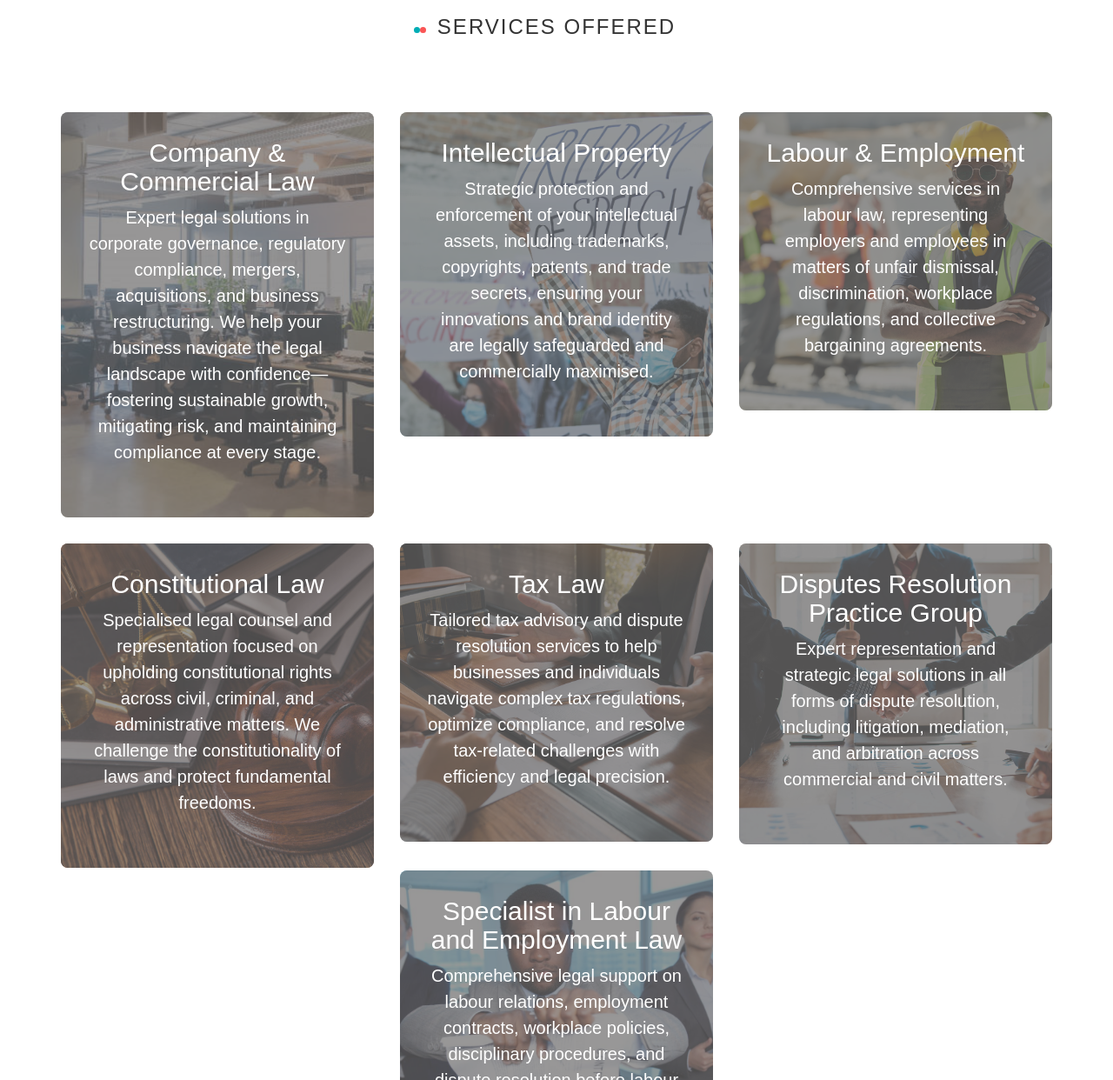
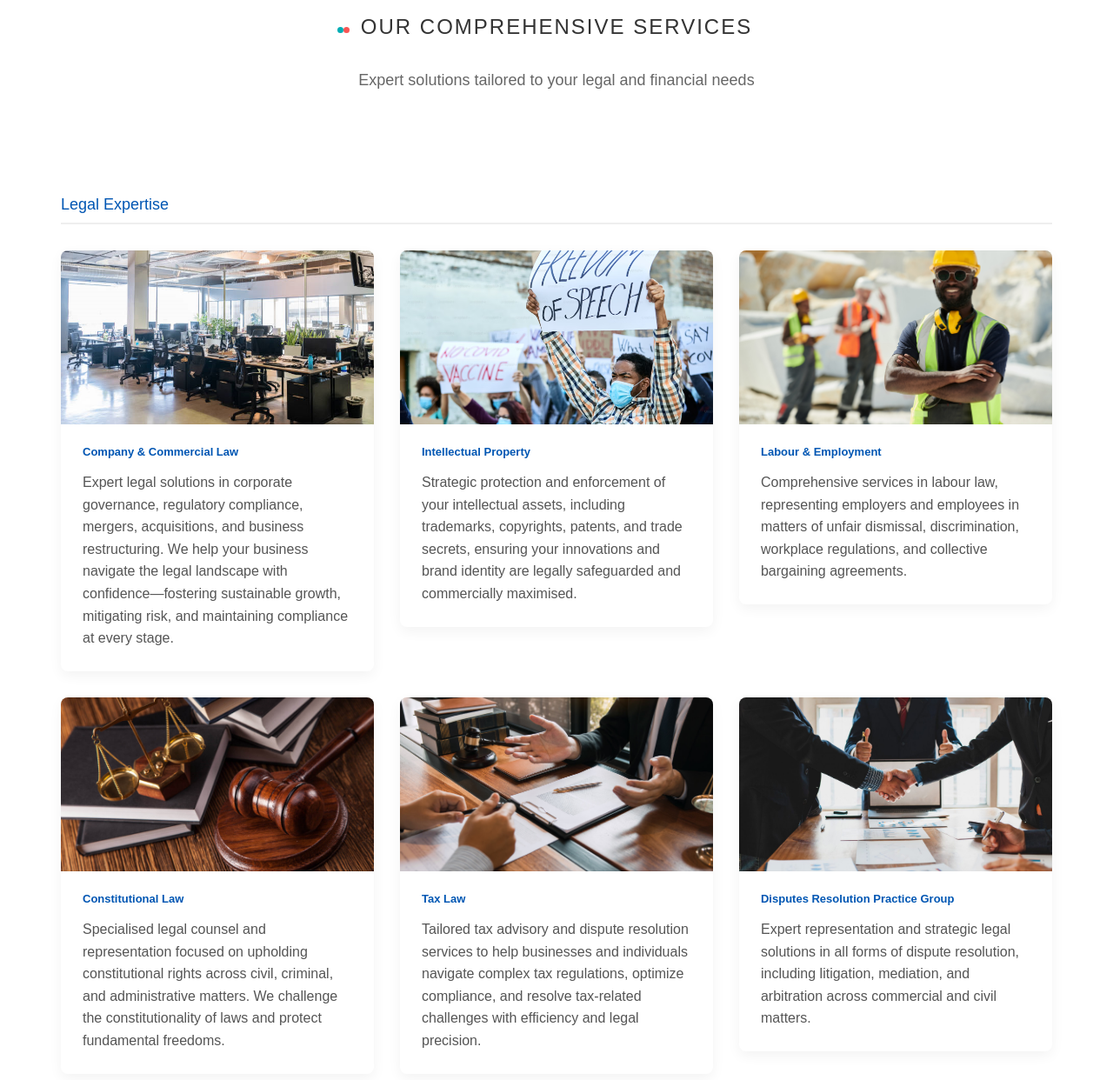
Before and after one commit to OmegaSithebe/mbewegroup, a plain HTML site: page index.html in a window 1280 px wide. Shown: the part 2600-3842 px from the top of the page at 87% size. Drawn offline with nearby package versions, Linux system fonts and the light colour scheme; some packages are replaced by stand-ins of ours; no server answers; files whose address does not match are found by name.

Commit message:
31/07/25 home edit

```diff
--- a/index.html
+++ b/index.html
@@ -307,62 +307,112 @@
       }
     }
 
-		/* Services Offered */
-		.service-block {
+    /* .section-heading h2 {
+        font-size: 2.5rem;
+        font-weight: 700;
+        color: #333;
+        margin-bottom: 15px;
         position: relative;
+    }
+
+    .section-heading h2 span {
+        position: relative;
+    }
+
+    .section-heading h2 span:after {
+        content: '';
+        position: absolute;
+        bottom: -10px;
+        left: 50%;
+        transform: translateX(-50%);
+        width: 80px;
+        height: 3px;
+        background: #0056b3;
+    }
+     */
+    .section-heading .subheading {
+        color: #666;
+        font-size: 1.8rem;
+        margin-bottom: 40px;
+    }
+
+    .services-category {
+        margin-bottom: 50px;
+    }
+
+    .category-title {
+        font-size: 1.8rem;
+        color: #0056b3;
+        margin: 30px 0;
+        padding-bottom: 10px;
+        border-bottom: 2px solid #eee;
+    }
+
+    .service-card {
+        background: white;
+        border-radius: 8px;
+        overflow: hidden;
+        box-shadow: 0 5px 15px rgba(0,0,0,0.05);
+        margin-bottom: 30px;
+        transition: transform 0.3s ease, box-shadow 0.3s ease;
+    }
+
+    .service-card:hover {
+        transform: translateY(-5px);
+        box-shadow: 0 10px 25px rgba(0,0,0,0.1);
+    }
+
+    .service-img {
+        height: 200px;
         background-size: cover;
         background-position: center;
-        background-repeat: no-repeat;
-        padding: 30px;
-        margin-bottom: 30px;
-        border-radius: 8px;
-        overflow: hidden;
-        text-align: center;
-        color: #333;
-    }
-
-    .service-block:before {
-        content: '';
-        position: absolute;
-        top: 0;
-        left: 0;
-        width: 100%;
-        height: 100%;
-        background-color: rgba(109, 108, 108, 0.7); /* Light dark overlay */
-        z-index: 1;
-    }
-
-    .service-content {
-        position: relative;
-        z-index: 2;
-    }
-
-    .service-content h3 {
-        font-size: 1.5em;
-        margin-bottom: 10px;
-        color: #fff; /* White text for better contrast */
-    }
-
-    .service-content p {
-        font-size: 1em;
-        color: #fff;
-    }
-
-    .service-block:hover:before {
-        background-color: rgba(0, 0, 0, 0.6); /* Darker overlay on hover */
+    }
+
+    .service-text {
+        padding: 25px;
+    }
+
+    .service-text h4 {
+        color: #0056b3;
+        font-size: 1.3rem;
+        margin-bottom: 15px;
+        font-weight: 600;
+    }
+
+    .service-text p {
+        color: #555;
+        line-height: 1.6;
+        margin-bottom: 0;
+    }
+
+    /* Responsive adjustments */
+    @media (max-width: 992px) {
+        .service-img {
+            height: 180px;
+        }
     }
 
     @media (max-width: 768px) {
-        .service-block {
+        .section-heading h2 {
+            font-size: 2rem;
+        }
+
+        .service-text {
             padding: 20px;
         }
 
-        .service-content h3 {
-            font-size: 1.3em;
-        }
-
-        .service-content p {
-            font-size: 0.9em;
+        .service-text h4 {
+            font-size: 1.2rem;
+        }
+    }
+
+    @media (max-width: 576px) {
+        .service-img {
+            height: 150px;
+        }
+
+        .service-text {
+            padding: 15px;
         }
     }
 
@@ -767,73 +817,129 @@
         <div class="container">
             <div class="row">
                 <div class="col-md-12 section-heading text-center">
-						<h2 class="to-animate"><span>Services Offered</span></h2>
-					</div>
-				</div>
+                    <h2><span>Our Comprehensive Services</span></h2>
+                    <p class="subheading">Expert solutions tailored to your legal and financial needs</p>
+                </div>
+            </div>
+
+            <!-- Legal Services Section -->
+            <div class="services-category">
+                <h3 class="category-title">Legal Expertise</h3>
                 <div class="row">
                     <!-- Service 1 -->
                     <div class="col-md-4">
-						<div class="service-block" style="background-image: url('images/company.png');">
-							<div class="service-content">
-								<h3>Company & Commercial Law</h3>
+                        <div class="service-card">
+                            <div class="service-img" style="background-image: url('images/company.png');"></div>
+                            <div class="service-text">
+                                <h4>Company & Commercial Law</h4>
                                 <p>Expert legal solutions in corporate governance, regulatory compliance, mergers, acquisitions, and business restructuring. We help your business navigate the legal landscape with confidence—fostering sustainable growth, mitigating risk, and maintaining compliance at every stage.</p>
                             </div>
                         </div>
                     </div>
                     <!-- Service 2 -->
                     <div class="col-md-4">
-						<div class="service-block" style="background-image: url('images/humanRightsOfSpeech.png');">
-							<div class="service-content">
-								<h3>Intellectual Property</h3>
+                        <div class="service-card">
+                            <div class="service-img" style="background-image: url('images/humanRightsOfSpeech.png');"></div>
+                            <div class="service-text">
+                                <h4>Intellectual Property</h4>
                                 <p>Strategic protection and enforcement of your intellectual assets, including trademarks, copyrights, patents, and trade secrets, ensuring your innovations and brand identity are legally safeguarded and commercially maximised.</p>
                             </div>
                         </div>
                     </div>
                     <!-- Service 3 -->
                     <div class="col-md-4">
-						<div class="service-block" style="background-image: url('images/labour_laws.jpg');">
-							<div class="service-content">
-								<h3>Labour & Employment</h3>
+                        <div class="service-card">
+                            <div class="service-img" style="background-image: url('images/labour_laws.jpg');"></div>
+                            <div class="service-text">
+                                <h4>Labour & Employment</h4>
                                 <p>Comprehensive services in labour law, representing employers and employees in matters of unfair dismissal, discrimination, workplace regulations, and collective bargaining agreements.</p>
                             </div>
                         </div>
                     </div>
                 </div>
+                <!-- Second row of legal services -->
                 <div class="row">
                     <!-- Service 4 -->
                     <div class="col-md-4">
-						<div class="service-block" style="background-image: url('images/constitutionalLaw4.jpg');">
-							<div class="service-content">
-								<h3>Constitutional Law</h3>
+                        <div class="service-card">
+                            <div class="service-img" style="background-image: url('images/constitutionalLaw4.jpg');"></div>
+                            <div class="service-text">
+                                <h4>Constitutional Law</h4>
                                 <p>Specialised legal counsel and representation focused on upholding constitutional rights across civil, criminal, and administrative matters. We challenge the constitutionality of laws and protect fundamental freedoms.</p>
                             </div>
                         </div>
                     </div>
                     <!-- Service 5 -->
                     <div class="col-md-4">
-						<div class="service-block" style="background-image: url('images/generalLegal.jpg');">
-							<div class="service-content">
-								<h3>Tax Law</h3>
+                        <div class="service-card">
+                            <div class="service-img" style="background-image: url('images/generalLegal.jpg');"></div>
+                            <div class="service-text">
+                                <h4>Tax Law</h4>
                                 <p>Tailored tax advisory and dispute resolution services to help businesses and individuals navigate complex tax regulations, optimize compliance, and resolve tax-related challenges with efficiency and legal precision.</p>
                             </div>
                         </div>
                     </div>
                     <!-- Service 6 -->
                     <div class="col-md-4">
-						<div class="service-block" style="background-image: url('images/DisputesResolutionPracticeGroup.jpeg');">
-							<div class="service-content">
-								<h3>Disputes Resolution Practice Group</h3>
+                        <div class="service-card">
+                            <div class="service-img" style="background-image: url('images/DisputesResolutionPracticeGroup.jpeg');"></div>
+                            <div class="service-text">
+                                <h4>Disputes Resolution Practice Group</h4>
                                 <p>Expert representation and strategic legal solutions in all forms of dispute resolution, including litigation, mediation, and arbitration across commercial and civil matters.</p>
                             </div>
                         </div>
                     </div>
-
+                </div>
+                <!-- Third row of legal services -->
+                <div class="row">
                     <!-- Service 7 -->
                     <div class="col-md-4">
-						<div class="service-block" style="background-image: url('images/SpecialistinLabourandEmploymentLaw.jpg');">
-							<div class="service-content">
-								<h3>Specialist in Labour and Employment Law</h3>
+                        <div class="service-card">
+                            <div class="service-img" style="background-image: url('images/SpecialistinLabourandEmploymentLaw.jpg');"></div>
+                            <div class="service-text">
+                                <h4>Specialist in Labour and Employment Law</h4>
                                 <p>Comprehensive legal support on labour relations, employment contracts, workplace policies, disciplinary procedures, and dispute resolution before labour forums and courts.</p>
+                            </div>
+                        </div>
+                    </div>
+                </div>
+            </div>
+
+            <!-- Financial Services Section -->
+            <div class="services-category">
+                <div class="col-md-12 section-heading text-center">
+                    <h2><span>Financial & Property Solutions</span></h2>
+                    <p class="subheading">Comprehensive financial services and property protection solutions to empower your business and safeguard your assets</p>
+                </div>
+                <div class="row">
+                    <!-- Service 8 -->
+                    <div class="col-md-4">
+                        <div class="service-card">
+                            <div class="service-img" style="background-image: url('images/fundingMbewe.jpg');"></div>
+                            <div class="service-text">
+                                <h4>SME Funding Solutions</h4>
+                                <p>We specialize in sourcing funding for Small and Medium-sized Enterprises (SMEs), providing them with the necessary financial support to grow and thrive. Our network connects you with the right financial partners for your business needs.</p>
+                            </div>
+                        </div>
+                    </div>
+                    <!-- Service 9 -->
+                    <div class="col-md-4">
+                        <div class="service-card">
+                            <div class="service-img" style="background-image: url('images/vehicle-finance.png');"></div>
+                            <div class="service-text">
+                                <h4>Vehicle Finance Solutions</h4>
+                                <p>As certified vehicle spotters, we offer tailored finance and rent-to-buy options for individuals and businesses looking to acquire vehicles. We simplify the process of vehicle acquisition with flexible financial solutions.</p>
+                            </div>
+                        </div>
+                    </div>
+                    <!-- Service 10 -->
+                    <div class="col-md-4">
+                        <div class="service-card">
+                            <div class="service-img" style="background-image: url('images/property-auction.jpg');"></div>
+                            <div class="service-text">
+                                <h4>Property Auction Protection</h4>
+                                <p>Specialized services in immovable property auctions, with a focus on helping clients avoid auction proceedings and protect their properties. We provide strategic solutions for clients facing financial difficulties or other challenges that may lead to auction.</p>
+                            </div>
                         </div>
                     </div>
                 </div>
```
Also changed, not shown: images/fundingMbewe.jpg (added), images/property-auction.jpg (added), images/vehicle-finance.png (added). Lines whose indentation alone changed are shown as unchanged.
